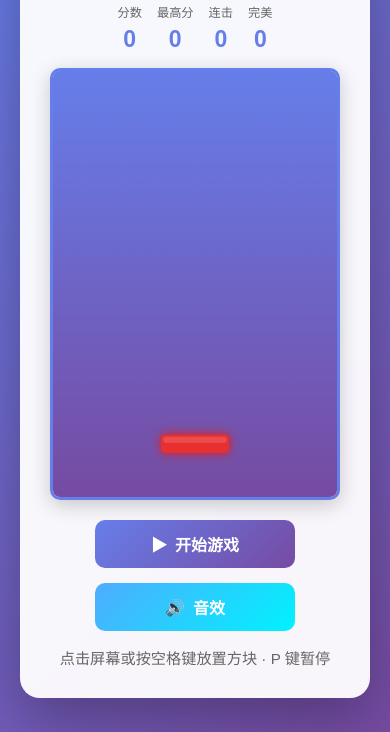
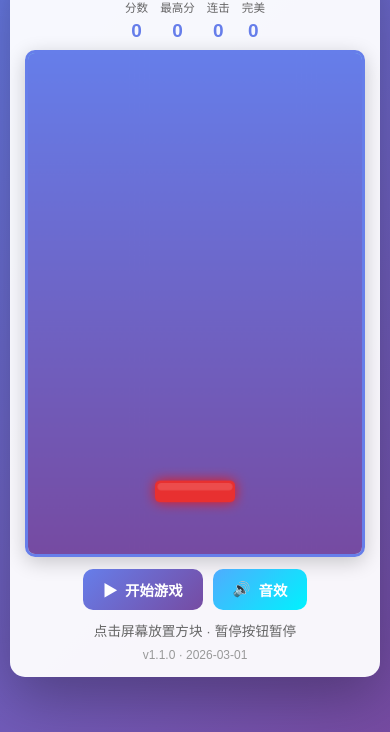
Before and after one commit to hapjs/bot, a plain HTML site: page stack-game/index.html in a window 390 px wide. Shown: the part 112-844 px from the top of the page. Drawn offline with Linux system fonts and the light colour scheme.

Commit message:
fix(stack-game): 手机端优化 + 版本号显示
- 📱 移除键盘控制提示，纯触摸操作
- 📐 优化页面适配，减小字体和间距
- 📏 画布限制 max-height: 60vh，确保内容可见
- 🏷️ 底部添加版本号 v1.1.0 · 2026-03-01
- ✨ 优化移动端媒体查询样式

```diff
--- a/stack-game/index.html
+++ b/stack-game/index.html
@@ -38,17 +38,17 @@
 
         h1 {
             color: #667eea;
-            margin-bottom: 10px;
-            font-size: 2.5em;
+            margin-bottom: 8px;
+            font-size: 2em;
             text-shadow: 2px 2px 4px rgba(0, 0, 0, 0.1);
         }
 
         .score-container {
             display: flex;
             justify-content: center;
-            gap: 30px;
-            margin-bottom: 15px;
-            font-size: 1.1em;
+            gap: 20px;
+            margin-bottom: 10px;
+            font-size: 1em;
             flex-wrap: wrap;
         }
 
@@ -102,6 +102,8 @@
             background: linear-gradient(to bottom, #87ceeb, #e0f6ff);
             display: block;
             margin: 0 auto;
+            max-height: 65vh;
+            object-fit: contain;
         }
 
         .controls {
@@ -141,9 +143,15 @@
         }
 
         .instructions {
-            margin-top: 15px;
+            margin-top: 12px;
             color: #666;
-            font-size: 0.95em;
+            font-size: 0.9em;
+        }
+
+        .version {
+            margin-top: 12px;
+            color: #999;
+            font-size: 0.8em;
         }
 
         /* 游戏结束弹窗 */
@@ -321,14 +329,21 @@
         }
 
         @media (max-width: 600px) {
-            h1 { font-size: 1.8em; }
-            canvas { width: 100% !important; height: auto !important; }
-            .score-container { gap: 15px; font-size: 0.9em; }
-            .game-over { padding: 25px 20px !important; width: 85% !important; }
-            .game-over h2 { font-size: 1.8em !important; }
-            .combo-display { right: 10px; top: 100px; font-size: 1.1em; }
-            .controls { flex-direction: column; align-items: center; }
-            .btn { width: 100%; max-width: 200px; justify-content: center; }
+            body { padding: 10px; }
+            .game-container { padding: 15px; border-radius: 15px; }
+            h1 { font-size: 1.5em; margin-bottom: 6px; }
+            .score-container { gap: 12px; font-size: 0.85em; margin-bottom: 8px; }
+            .score-value { font-size: 1.4em; }
+            canvas { width: 100% !important; height: auto !important; max-height: 60vh; }
+            .controls { gap: 10px; margin-top: 12px; }
+            .btn { padding: 10px 20px; font-size: 0.9em; }
+            .instructions { font-size: 0.85em; margin-top: 10px; }
+            .game-over { padding: 20px 15px !important; width: 90% !important; }
+            .game-over h2 { font-size: 1.6em !important; }
+            .game-over p { font-size: 1em !important; }
+            .combo-display { right: 5px; top: 60px; font-size: 1em; padding: 8px 15px; }
+            .fullscreen-btn { top: 10px; right: 10px; padding: 8px 12px; font-size: 1em; }
+            .version { font-size: 0.75em !important; margin-top: 8px !important; }
         }
     </style>
 </head>
@@ -374,7 +389,11 @@
         </div>
 
         <div class="instructions">
-            点击屏幕或按空格键放置方块 · P 键暂停
+            点击屏幕放置方块 · 暂停按钮暂停
+        </div>
+
+        <div class="version">
+            v1.1.0 · 2026-03-01
         </div>
 
         <div class="pause-overlay" id="pauseOverlay">
```
